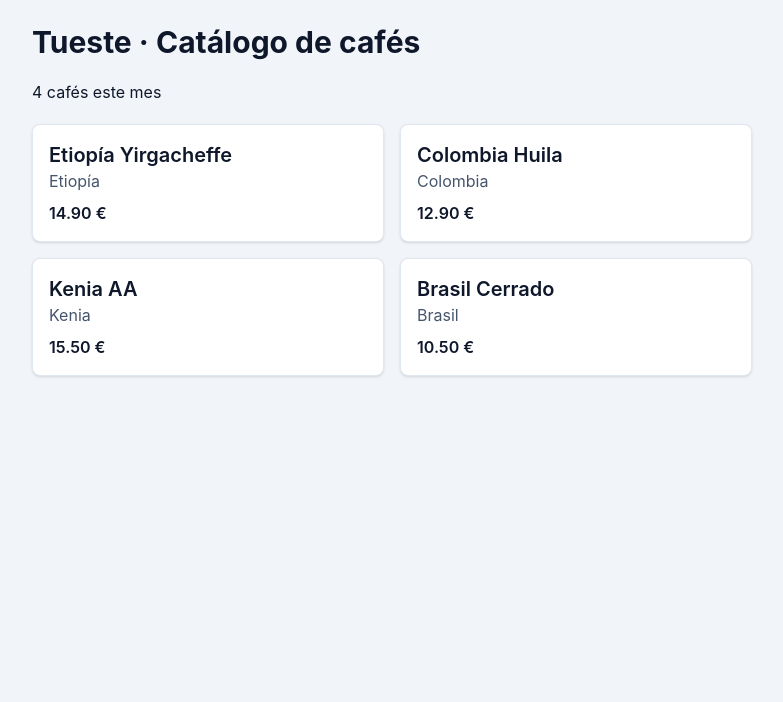
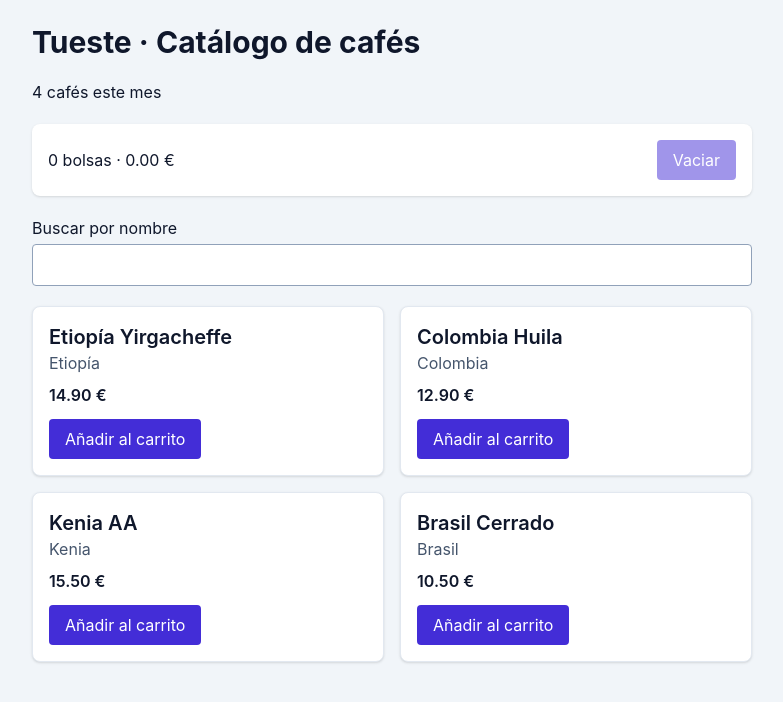
Before and after one commit to EloSdev/lab-react, a React (Vite) app: page / in a window 1280 px wide. Shown: the top 702 px of the page, without its empty margins (248-1031 px from the left). Built offline with nearby package versions, Linux system fonts and the light colour scheme.

Commit message:
O2 · Un carrito con estado y eventos

```diff
--- a/src/app.tsx
+++ b/src/app.tsx
@@ -1,3 +1,4 @@
+import { useState } from "react";
 import { CoffeeCard } from "./coffee-card";
 import type { Coffee } from "./model";
 
@@ -37,17 +38,54 @@ const coffees: Coffee[] = [
 ];
 
 export function App() {
+  const [cart, setCart] = useState<Coffee[]>([]);
+  const [search, setSearch] = useState("");
+
+  const bags = cart.length;
+  const total = cart.reduce((sum, coffee) => sum + coffee.price, 0);
+  const visibleCoffees = coffees.filter((coffee) =>
+    coffee.name.toLowerCase().includes(search.trim().toLowerCase()),
+  );
+
+  function addToCart(coffee: Coffee) {
+    setCart((previous) => [...previous, coffee]);
+  }
+
   return (
     <main>
       <h1>Tueste · Catálogo de cafés</h1>
       <p>{coffees.length} cafés este mes</p>
-      <ul className="grid gap-4 sm:grid-cols-2">
-        {coffees.map((coffee) => (
-          <li key={coffee.id}>
-            <CoffeeCard coffee={coffee} />
-          </li>
-        ))}
-      </ul>
+
+      <section className="flex items-center justify-between gap-4 rounded-lg bg-white p-4 shadow-sm">
+        <p aria-live="polite">
+          {bags} bolsas · {total.toFixed(2)} €
+        </p>
+        <button onClick={() => setCart([])} disabled={bags === 0}>
+          Vaciar
+        </button>
+      </section>
+
+      <div className="flex flex-col gap-1">
+        <label htmlFor="search">Buscar por nombre</label>
+        <input
+          id="search"
+          type="search"
+          value={search}
+          onChange={(event) => setSearch(event.target.value)}
+        />
+      </div>
+
+      {visibleCoffees.length === 0 ? (
+        <p>Sin resultados</p>
+      ) : (
+        <ul className="grid gap-4 sm:grid-cols-2">
+          {visibleCoffees.map((coffee) => (
+            <li key={coffee.id}>
+              <CoffeeCard coffee={coffee} onAdd={addToCart} />
+            </li>
+          ))}
+        </ul>
+      )}
     </main>
   );
 }
--- a/src/coffee-card.tsx
+++ b/src/coffee-card.tsx
@@ -2,14 +2,18 @@ import type { Coffee } from "./model";
 
 interface CoffeeCardProps {
   coffee: Coffee;
+  onAdd: (coffee: Coffee) => void;
 }
 
-export function CoffeeCard({ coffee }: CoffeeCardProps) {
+export function CoffeeCard({ coffee, onAdd }: CoffeeCardProps) {
   return (
     <article className="rounded-lg border border-slate-200 bg-white p-4 shadow-sm">
       <h2>{coffee.name}</h2>
       <p className="text-slate-600">{coffee.origin}</p>
       <p className="mt-2 font-semibold">{coffee.price.toFixed(2)} €</p>
+      <button className="mt-3" onClick={() => onAdd(coffee)}>
+        Añadir al carrito
+      </button>
     </article>
   );
 }
```
